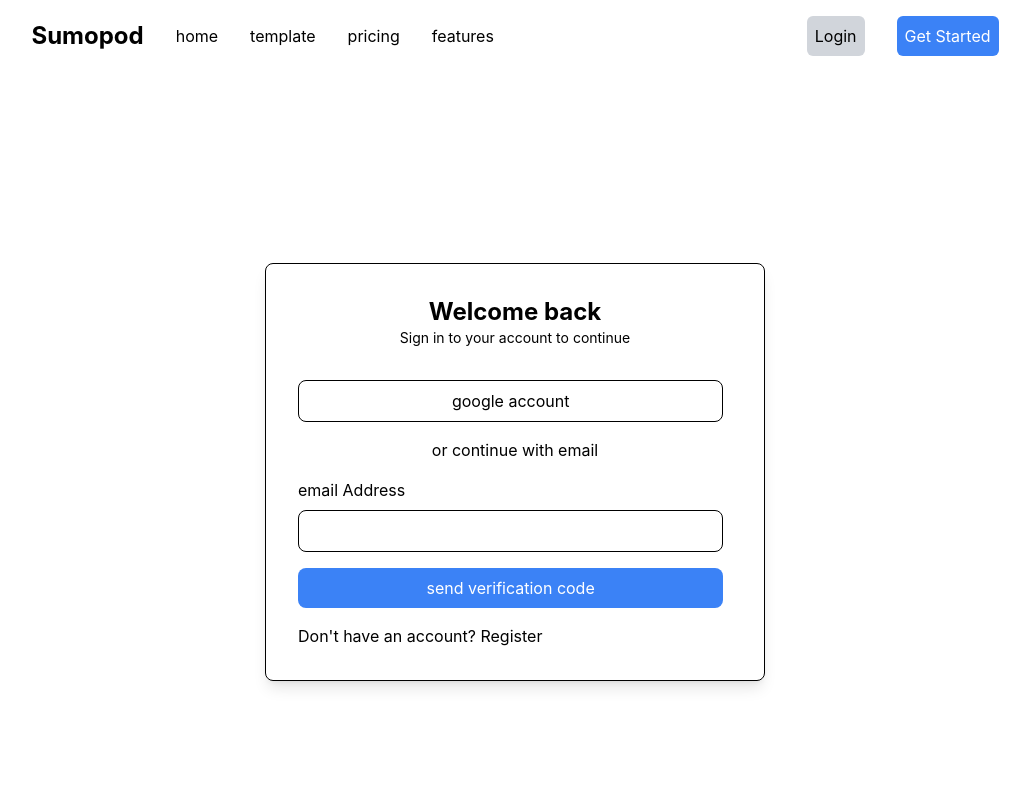
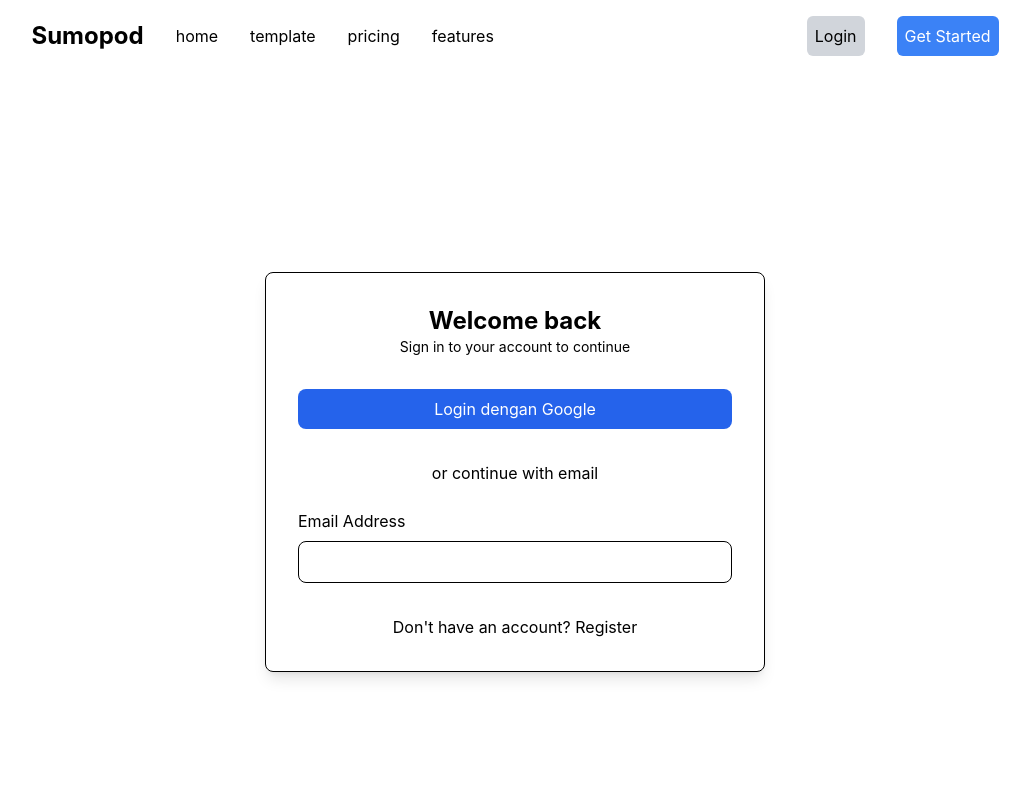
Before and after one commit to hashiifab/sumopod-ui, a React (Vite) app: page /login in a window 1280 px wide. Shown: the top 800 px of the page, without its empty margins (125-1155 px from the left). Built offline with nearby package versions, Linux system fonts and the light colour scheme.

Commit message:
fix(Login): return a function that  was deleted
rewrite a function login

```diff
--- a/package.json
+++ b/package.json
@@ -3,6 +3,9 @@
 	"version": "0.1.0",
 	"private": true,
 	"dependencies": {
+		"@supabase/auth-ui-react": "^0.4.7",
+		"@supabase/auth-ui-shared": "^0.1.8",
+		"@supabase/supabase-js": "^2.50.2",
 		"@testing-library/dom": "^10.4.0",
 		"@testing-library/react": "^16.3.0",
 		"@testing-library/user-event": "^13.5.0",
--- a/src/pages/BeliEmas.tsx
+++ b/src/pages/BeliEmas.tsx
@@ -4,10 +4,8 @@
 /** biome-ignore-all lint/a11y/noStaticElementInteractions: <explanation> */
 import React from "react";
 import { useState, useEffect } from "react";
-import ReactModal from "react-modal";
 
 function BeliEmas() {
-  const [modalOpen, setModalOpen] = useState(false);
   const [harga, setHarga] = useState(0);
   const [gram, setGram] = useState(1);
   const [total, setTotal] = useState(0);
@@ -25,7 +23,7 @@ function BeliEmas() {
         const harga = data.data[0].buy;
         setHarga(harga);
       });
-  });
+  }, []);
 
   useEffect(() => {
     setTotal(harga * gram);
@@ -34,35 +32,18 @@ function BeliEmas() {
   return (
     <>
       <div className="ml-[300px] p-6">
-        <div className="flex items-center justify-between">
+        <div className="flex flex-col gap-8 justify-between">
+          <div className="flex flex-row justify-between">
 			<div>
 			  <h1 className="text-2xl font-bold">Beli Emas</h1>
 			  <p>cek harga emas termurah</p>
 			</div>
-          <div className="flex gap-4">
-            <button
-              className="bg-blue-500 text-white px-4 py-2 rounded-lg"
-              onClick={() => setModalOpen(true)}
-            >
-              Beli Emass
-            </button>
+			<div className="flex flex-col">
+			  <h1>harga per gram</h1>
+			  <p>Rp {harga.toLocaleString()}</p>
 			</div>
 		  </div>
-
-        <ReactModal
-          isOpen={modalOpen}
-          onRequestClose={() => setModalOpen(false)}
-          contentLabel="Modal Beli Emas"
-          className="bg-white rounded shadow-lg p-6 w-[400px]"
-          overlayClassName="fixed inset-0 bg-black bg-opacity-50 flex justify-center items-center z-50"
-        >
-          <div className="flex justify-between">
-            <h1 className="text-2xl font-bold mb-4">Beli Emas</h1>
-            <div className="cursor-pointer" onClick={() => setModalOpen(false)}>
-              x
-            </div>
-          </div>
-
+          <div className="flex flex-col gap-4">
             <input
               className="border border-gray-300 rounded-lg p-2 w-full"
               type="number"
@@ -71,15 +52,12 @@ function BeliEmas() {
             />
             <div className="flex flex-row justify-between mt-4">
               <div className="flex flex-col">
-              <h1>harga per gram</h1>
-              <p>Rp {harga.toLocaleString()}</p>
-            </div>
-            <div className="flex flex-col">
                 <h1>Harga total</h1>
                 <p>Rp. {total.toLocaleString()}</p>
               </div>
             </div>
-        </ReactModal>
+          </div>
+        </div>
       </div>
     </>
   );
--- a/src/pages/login.tsx
+++ b/src/pages/login.tsx
@@ -1,6 +1,9 @@
-import { Link } from "react-router-dom";
+/** biome-ignore-all lint/a11y/useButtonType: <explanation> */
+/** biome-ignore-all lint/nursery/useUniqueElementIds: <explanation> */
+import React from "react";
+import { useNavigate } from "react-router-dom";
+import Header from "../components/Header";
 import Footer from "../components/Footer";
-import Header from "../components/Header";
 
 function Login() {
   return (
@@ -12,23 +15,15 @@ function Login() {
             <h1 className="text-2xl font-bold">Welcome back</h1>
             <p className="text-sm">Sign in to your account to continue</p>
           </div>
-					<div className="bg-white text-center py-2 w-[98%] rounded-lg border border-black">
-						google account
+          <button className="bg-blue-600 text-white py-2 px-4 rounded-lg w-full">
+            Login dengan Google
+          </button>
+          <div className="text-center mt-4">or continue with email</div>
+          <div className="flex flex-col gap-2 mt-2">
+            <label htmlFor="email">Email Address</label>
+            <input className="border border-black rounded-lg p-2 w-full" />
           </div>
-					<div className="text-center">or continue with email</div>
-					<div className="flex flex-col gap-2">
-						<label htmlFor="email">email Address</label>
-						<input
-							className="border border-black rounded-lg p-2 w-[98%]"
-							type="email"
-						/>
-					</div>
-					<Link to="/dashboard/services">
-						<button className="bg-blue-500 text-white p-2 rounded-lg w-[98%]">
-							send verification code
-						</button>
-					</Link>
-					<p>
+          <p className="mt-4 text-center">
             Don't have an account? <a href="/">Register</a>
           </p>
         </div>
--- a/tsconfig.json
+++ b/tsconfig.json
@@ -27,6 +27,6 @@
 		"forceConsistentCasingInFileNames": true,
 		"types": ["vitest/globals"]
 	},
-	"include": ["src", "vite.config.ts"],
+	"include": ["src", "vite.config.ts", "src/SupabaseClient.tsx"],
 	"references": [{ "path": "./tsconfig.node.json" }]
 }
```
Also changed, not shown: src/App.tsx (+8 -7 lines), 1 other file (tests, documents, lock files or other folders). Lines whose indentation alone changed are shown as unchanged.
